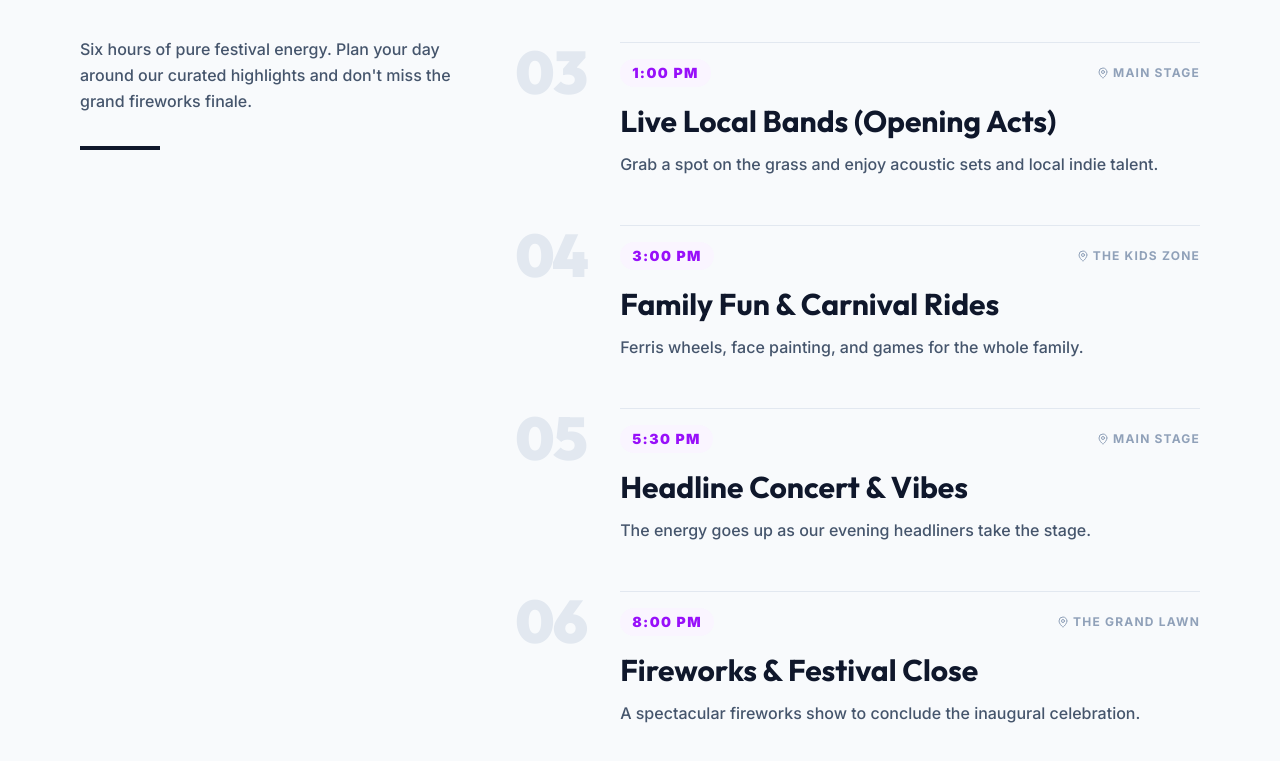
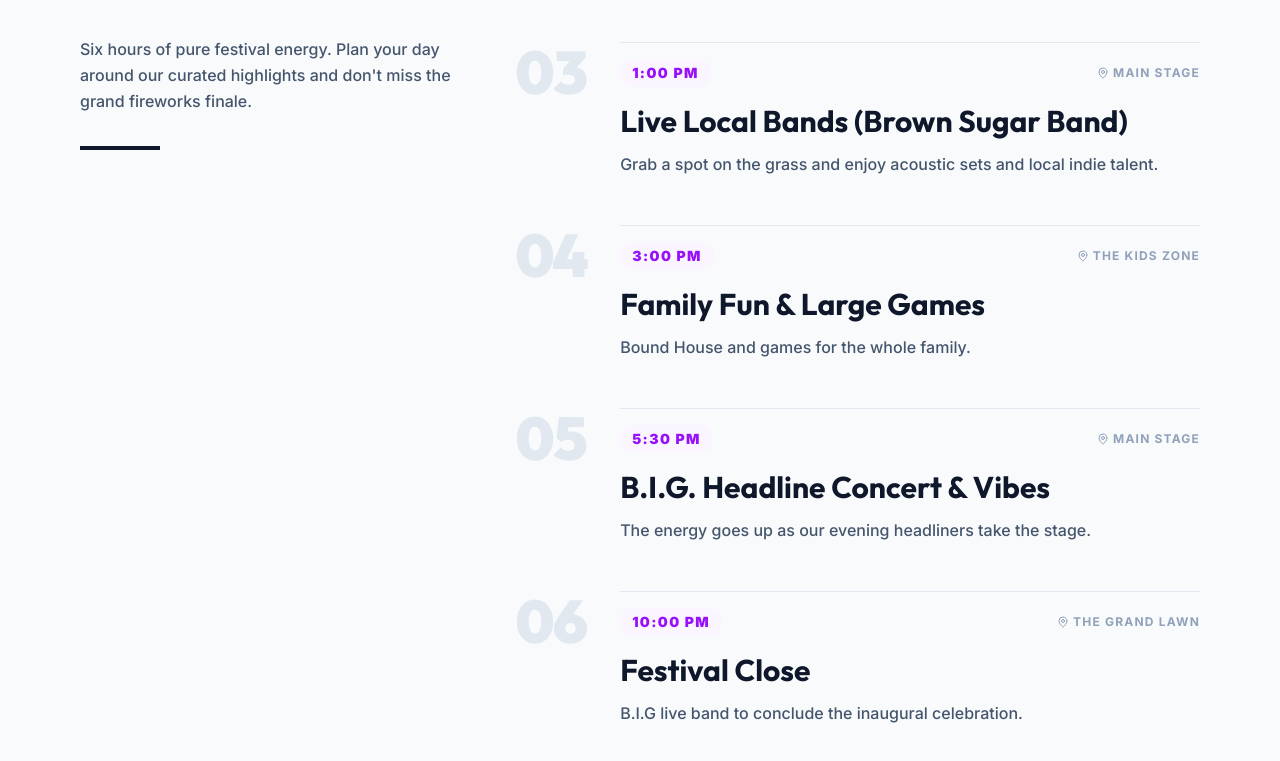
Before and after one commit to sketchesandpixels/BlackberryFestivalNew2, a React (Vite) app: page / in a window 1280 px wide. Shown: the part 4034-4795 px from the top of the page. Built offline with nearby package versions, Linux system fonts and the light colour scheme.

Commit message:
Scheduler

```diff
--- a/src/components/Schedule.tsx
+++ b/src/components/Schedule.tsx
@@ -21,7 +21,7 @@ const SCHEDULE_DATA = [
   },
   {
     time: "1:00 PM",
-    title: "Live Local Bands (Opening Acts)",
+    title: "Live Local Bands (Brown Sugar Band)",
     location: "Main Stage",
     description: "Grab a spot on the grass and enjoy acoustic sets and local indie talent.",
     icon: Music,
@@ -29,25 +29,25 @@ const SCHEDULE_DATA = [
   },
   {
     time: "3:00 PM",
-    title: "Family Fun & Carnival Rides",
+    title: "Family Fun & Large Games",
     location: "The Kids Zone",
-    description: "Ferris wheels, face painting, and games for the whole family.",
+    description: "Bound House and games for the whole family.",
     icon: Ticket,
     color: "#3b82f6" // blue-500
   },
   {
     time: "5:30 PM",
-    title: "Headline Concert & Vibes",
+    title: "B.I.G. Headline Concert & Vibes",
     location: "Main Stage",
     description: "The energy goes up as our evening headliners take the stage.",
     icon: Music,
     color: COLORS.purple
   },
   {
-    time: "8:00 PM",
-    title: "Fireworks & Festival Close",
+    time: "10:00 PM",
+    title: "Festival Close",
     location: "The Grand Lawn",
-    description: "A spectacular fireworks show to conclude the inaugural celebration.",
+    description: "B.I.G live band to conclude the inaugural celebration.",
     icon: Star,
     color: COLORS.crimson
   }
```
